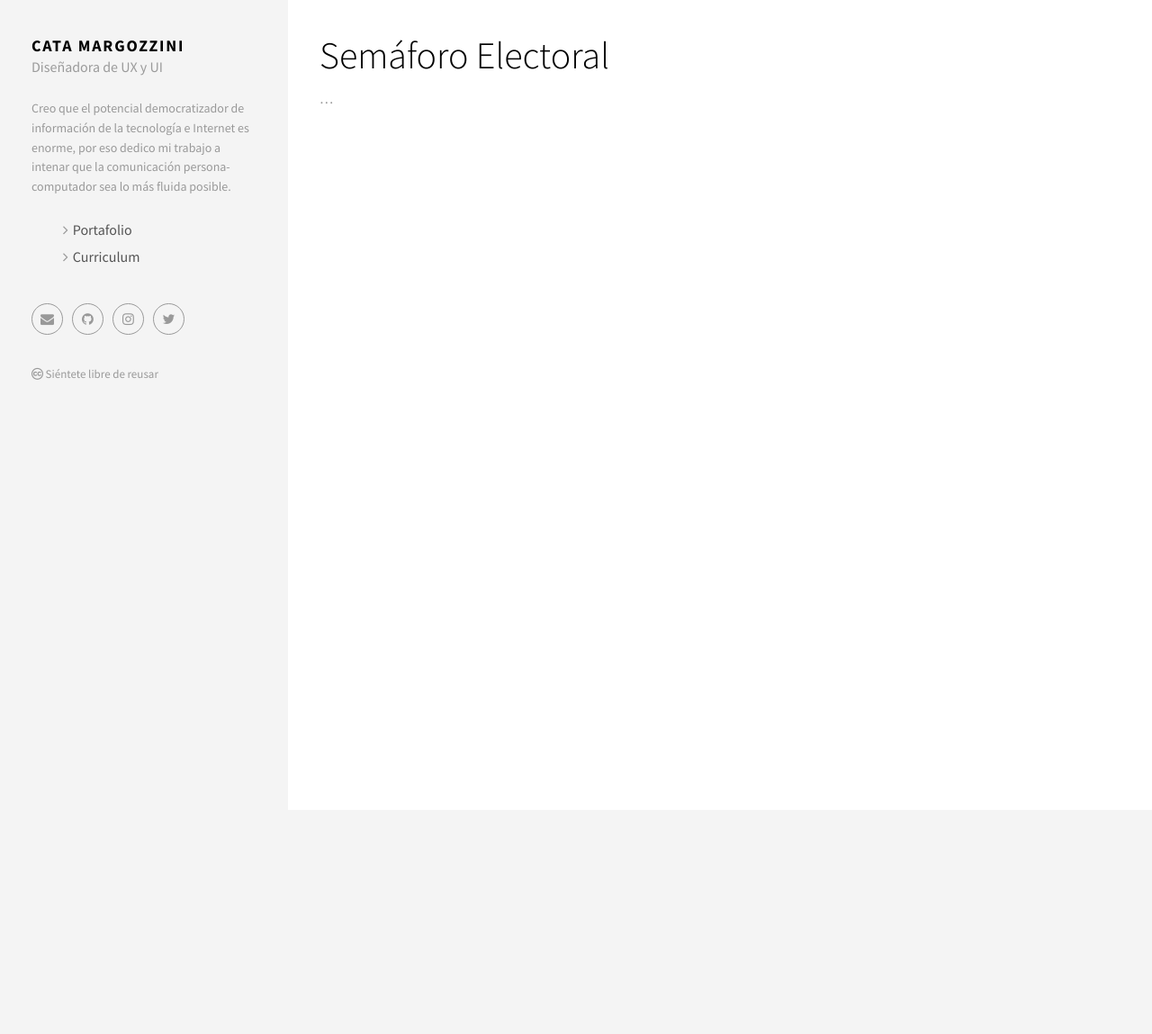
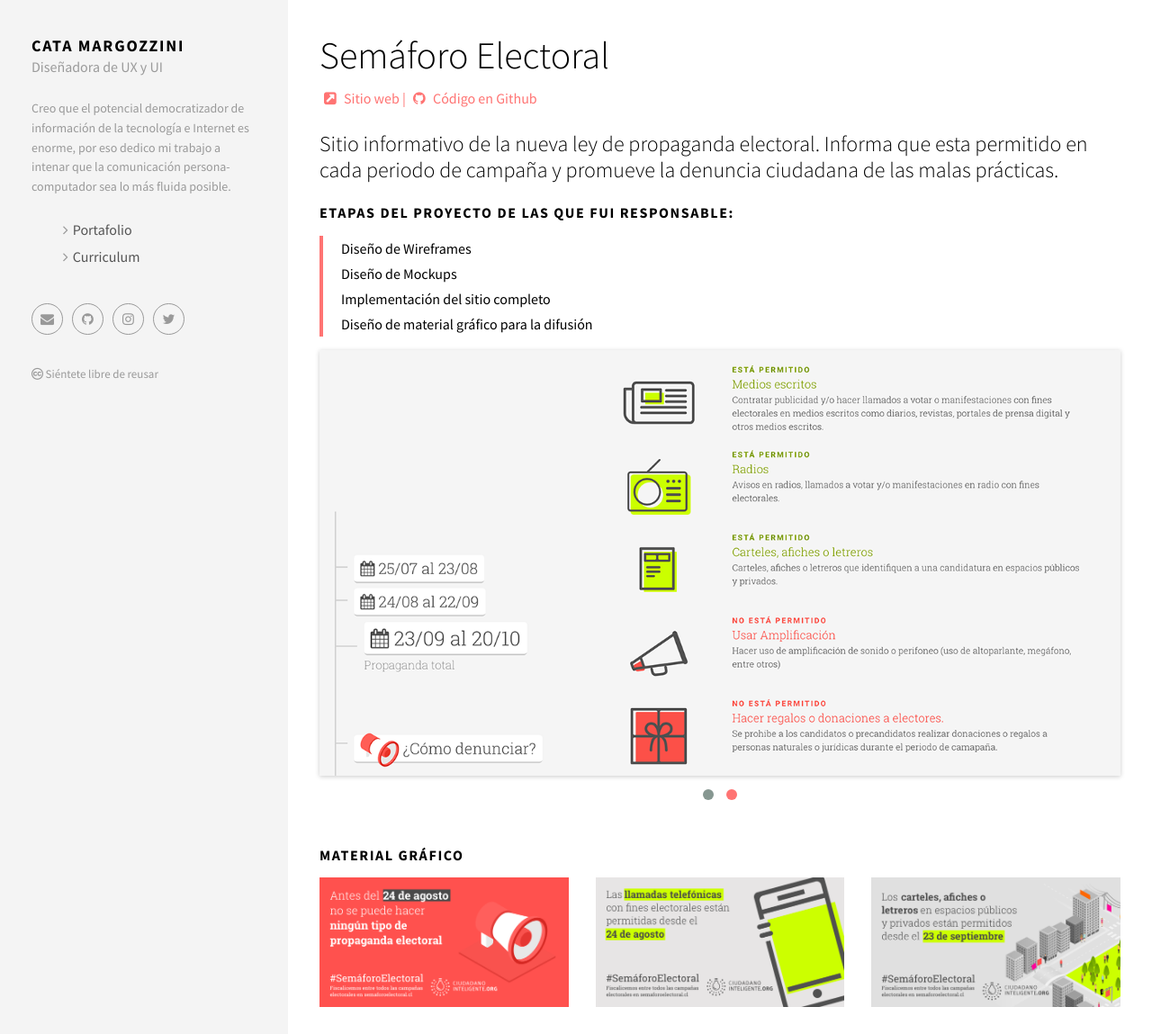
Before and after one commit to camargozzini/portafolio-camargozzini, a Jekyll site: the page built from _posts/2016-02-01-semaforo-electoral.markdown, in a window 1280 px wide. Shown: the whole page at 90% size. Built offline with Jekyll 4.4.1, drawn with Linux system fonts in a browser that asks for light colours; nearby versions of some CDN libraries; before the commit the page ends 900 px from its top, so only the background shows below that.

Commit message:
Semáforo electoral

```diff
--- a/_includes/head.html
+++ b/_includes/head.html
@@ -36,4 +36,11 @@
         <script src="https://oss.maxcdn.com/html5shiv/3.7.2/html5shiv.min.js"></script>
         <script src="https://oss.maxcdn.com/respond/1.4.2/respond.min.js"></script><![endif]-->
 
+
+  <!-- JS -->
+  <script src="{{ site.baseurl }}js/masonry.pkgd.min.js"></script>
+  <script src="{{ site.baseurl }}js/imagesloaded.pkgd.min.js"></script>
+  <script src="{{ site.baseurl }}js/owl.carousel.min.js"></script>
+  <script src="{{ site.baseurl }}js/front.js"></script>
+
 </head>
--- a/_posts/2016-02-01-semaforo-electoral.markdown
+++ b/_posts/2016-02-01-semaforo-electoral.markdown
@@ -4,8 +4,39 @@ title:  Semáforo Electoral
 date:   2016-01-01
 categories: [CSS, HTML, Javascript]
 image: semaforo.png
-description: ...
+description: Sitio informativo de la nueva ley de propaganda electoral. Informa que esta permitido en cada periodo de campaña y promueve la denuncia ciudadana de las malas prácticas.
 permalink: /:title.html
 ---
 
-...
+<p>
+<a href="http://semaforoelectoral.cl/" target="_blank"><i class="fa fa-external-link-square" aria-hidden="true"></i> Sitio web | </a>
+<a href="https://github.com/ciudadanointeligente/semaforo-electoral" target="_blank"><i class="fa fa-github" aria-hidden="true"></i> Código en Github</a>
+</p>
+
+<h3>{{ page.description }}</h3>
+
+<h4>Etapas del proyecto de las que fui responsable:</h4>
+<ul class="linea list-unstyled">
+  <li>Diseño de Wireframes</li>
+  <li>Diseño de Mockups</li>
+  <li>Implementación del sitio completo</li>
+  <li>Diseño de material gráfico para la difusión</li>
+</ul>
+
+<div id="main-slider">
+  <div class="item"><img alt="" src="{{ site.baseurl }}img/content/semaforo/sem01.png" class="img-responsive"></div>
+  <div class="item"><img alt="" src="{{ site.baseurl }}img/content/semaforo/sem02.png" class="img-responsive"></div>
+</div>
+
+<h4>Material gráfico</h4>
+<div class="row">
+  <div class="col-md-4">
+    <img alt="" src="{{ site.baseurl }}img/content/semaforo/fb02.png" class="img-responsive">
+  </div>
+  <div class="col-md-4">
+    <img alt="" src="{{ site.baseurl }}img/content/semaforo/fb03.png" class="img-responsive">
+  </div>
+  <div class="col-md-4">
+    <img alt="" src="{{ site.baseurl }}img/content/semaforo/fb05.png" class="img-responsive">
+  </div>
+</div>
```
Also changed, not shown: img/content/semaforo/fb02.png (added), img/content/semaforo/fb03.png (added), img/content/semaforo/fb04.png (added), img/content/semaforo/fb05.png (added), img/content/semaforo/fb06.png (added), img/content/semaforo/sem01.png (added), img/content/semaforo/sem02.png (added).
